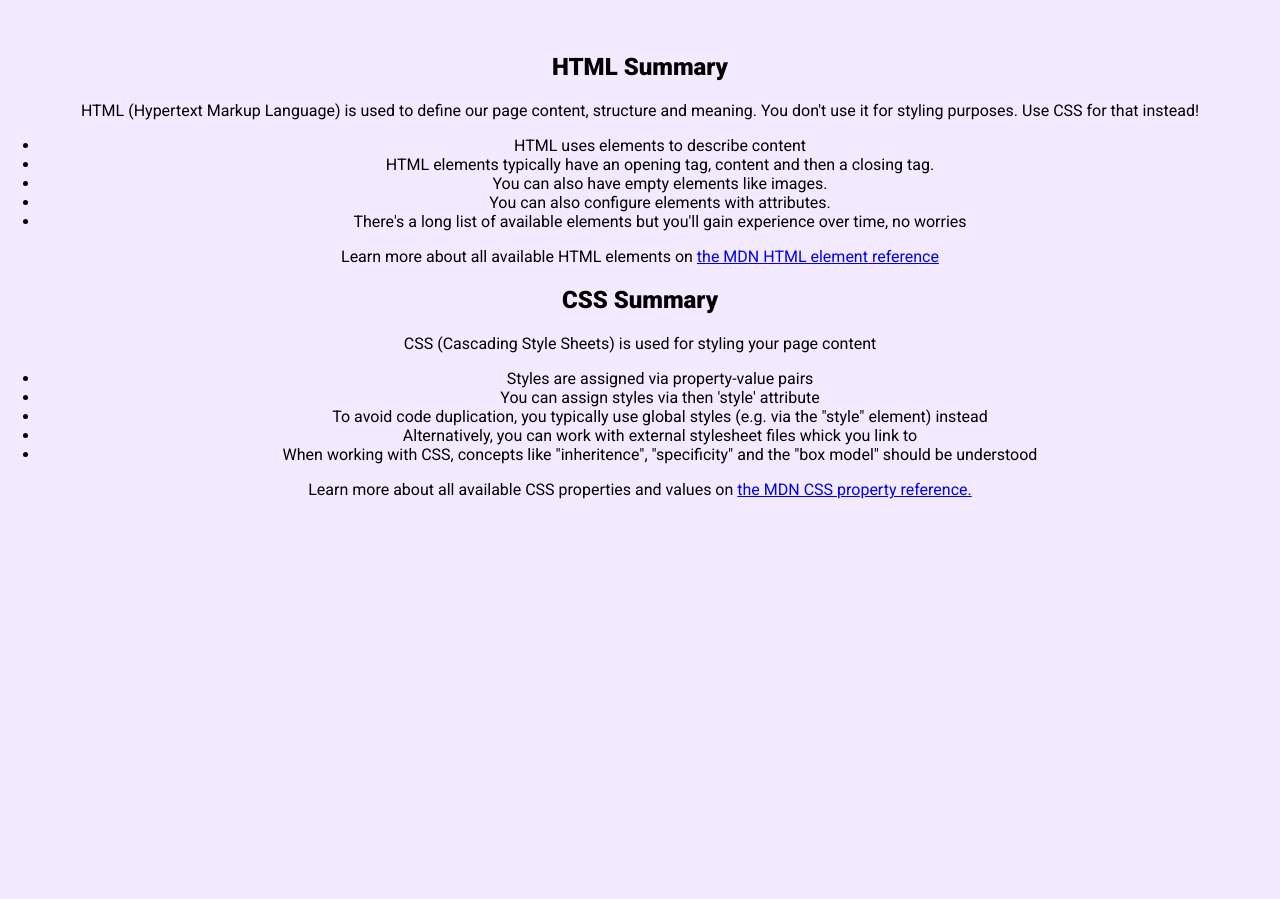
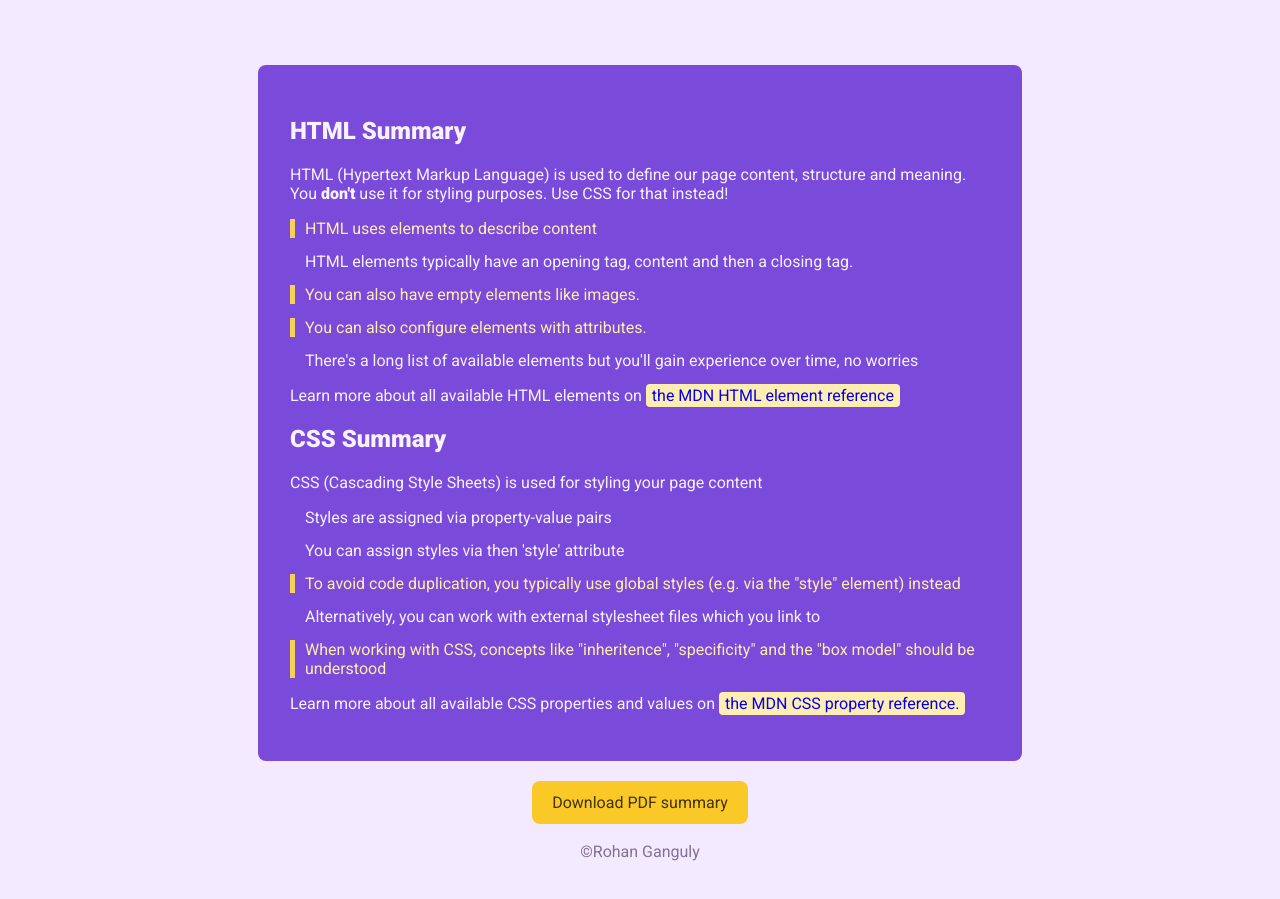
Before and after one commit to Darktangent/2022-dev-bootcamp-1, a plain HTML site: page css-site-1/index.html in a window 1280 px wide. Shown: the part 275-1174 px from the top of the page. Before the commit the page ends 800 px from the top, so only its background shows below. Drawn offline with Linux system fonts and the light colour scheme.

Commit message:
finished footer and main styles

```diff
--- /dev/null
+++ b/css-site-1/css/styles.css
@@ -0,0 +1,74 @@
+body {
+  /* text-align: center; */
+  margin: auto;
+  background-color: rgb(244, 234, 255);
+  font-family: "Roboto", sans-serif;
+}
+h1 {
+  font-size: 52px;
+  color: rgb(88, 49, 196);
+}
+header {
+  padding: 32px;
+  text-align: center;
+}
+
+header img {
+  width: 200px;
+}
+main {
+  background-color: rgb(122, 74, 218);
+  padding: 32px;
+  width: 700px;
+  margin: 32px auto;
+  border-radius: 8px;
+  color: rgb(248, 241, 255);
+  /* text-align: center; */
+}
+a {
+  color: rgb(36, 3102);
+  text-decoration: none;
+  background-color: rgb(255, 237, 177);
+  padding: 2px 6px;
+  border-radius: 4px;
+}
+a:hover,
+a:active {
+  background-color: rgb(250, 209, 31);
+}
+
+ul {
+  margin: 0;
+  padding: 0;
+  list-style: none;
+}
+li {
+  margin: 14px 0;
+  padding-left: 10px;
+  border-left: 5px solid transparent;
+}
+footer {
+  text-align: center;
+  margin-bottom: 100px;
+}
+footer a {
+  padding: 12px 20px;
+  border-radius: 8px;
+  background-color: rgb(250, 201, 39);
+  color: rgb(66, 51, 4);
+}
+footer p {
+  color: rgb(131, 113, 149);
+  margin-top: 30px;
+}
+footer a:hover,
+footer a:active {
+  background-color: rgb(255, 186, 58);
+}
+.extra-important {
+  color: rgb(255, 237, 177);
+  border-color: rgb(247, 209, 85);
+}
+.highlight {
+  font-weight: bold;
+}
--- a/css-site-1/index.html
+++ b/css-site-1/index.html
@@ -10,29 +10,37 @@
       href="https://fonts.googleapis.com/css2?family=Fira+Sans:wght@400;700&family=Oswald:wght@700&family=Roboto:wght@400;900&display=swap"
       rel="stylesheet"
     />
-    <link rel="stylesheet" href="styles.css" defer />
+    <link rel="stylesheet" href="css/styles.css" defer />
     <title>HTML & CSS Site</title>
   </head>
   <body>
     <header>
       <h1>HTML & CSS Basics Summary</h1>
-      <img src="html-css.png" alt="HTML & CSS image" />
+      <img src="images/html-css.png" alt="HTML & CSS image" />
     </header>
     <main>
+      <section>
         <h2>HTML Summary</h2>
         <p>
           HTML (Hypertext Markup Language) is used to define our page content,
-        structure and meaning. You don't use it for styling purposes. Use CSS
-        for that instead!
+          structure and meaning. You
+          <strong class="highlight">don't</strong> use it for styling purposes.
+          Use CSS for that instead!
         </p>
-      <ul>
-        <li>HTML uses elements to describe content</li>
+        <ul id="html-list">
+          <li class="extra-important">
+            HTML uses elements to describe content
+          </li>
           <li>
             HTML elements typically have an opening tag, content and then a
             closing tag.
           </li>
-        <li>You can also have empty elements like images.</li>
-        <li>You can also configure elements with attributes.</li>
+          <li class="extra-important">
+            You can also have empty elements like images.
+          </li>
+          <li class="extra-important">
+            You can also configure elements with attributes.
+          </li>
           <li>
             There's a long list of available elements but you'll gain experience
             over time, no worries
@@ -44,22 +52,26 @@
             >the MDN HTML element reference</a
           >
         </p>
+      </section>
+      <section>
         <h2>CSS Summary</h2>
-      <p>CSS (Cascading Style Sheets) is used for styling your page content</p>
-      <ul>
+        <p>
+          CSS (Cascading Style Sheets) is used for styling your page content
+        </p>
+        <ul id="css-list">
           <li>Styles are assigned via property-value pairs</li>
           <li>You can assign styles via then 'style' attribute</li>
-        <li>
+          <li class="extra-important">
             To avoid code duplication, you typically use global styles (e.g. via
             the "style" element) instead
           </li>
           <li>
-          Alternatively, you can work with external stylesheet files whick you
+            Alternatively, you can work with external stylesheet files which you
             link to
           </li>
-        <li>
-          When working with CSS, concepts like "inheritence", "specificity" and
-          the "box model" should be understood
+          <li class="extra-important">
+            When working with CSS, concepts like "inheritence", "specificity"
+            and the "box model" should be understood
           </li>
         </ul>
         <p>
@@ -69,7 +81,11 @@
             >the MDN CSS property reference.</a
           >
         </p>
+      </section>
     </main>
-    <footer></footer>
+    <footer>
+      <a href="pdf/" target="_blank">Download PDF summary</a>
+      <p>&copy;Rohan Ganguly</p>
+    </footer>
   </body>
 </html>
--- a/css-site-1/styles.css
+++ /dev/null
@@ -1,18 +0,0 @@
-body {
-  text-align: center;
-  margin: auto;
-  background-color: rgb(244, 234, 255);
-  font-family: "Roboto", sans-serif;
-}
-h1 {
-  font-size: 52px;
-  color: rgb(88, 49, 196);
-}
-header {
-  padding: 32px;
-  text-align: center;
-}
-
-header img {
-  width: 200px;
-}
```
Also changed, not shown: css-site-1/images/html-css.png (renamed from css-site-1/html-css.png), 2 other files. Lines whose indentation alone changed are shown as unchanged.
